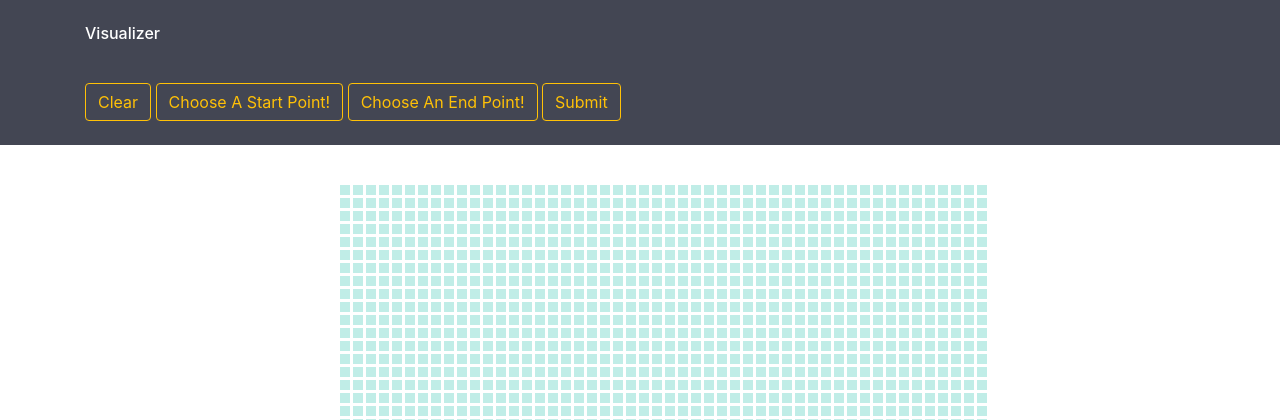
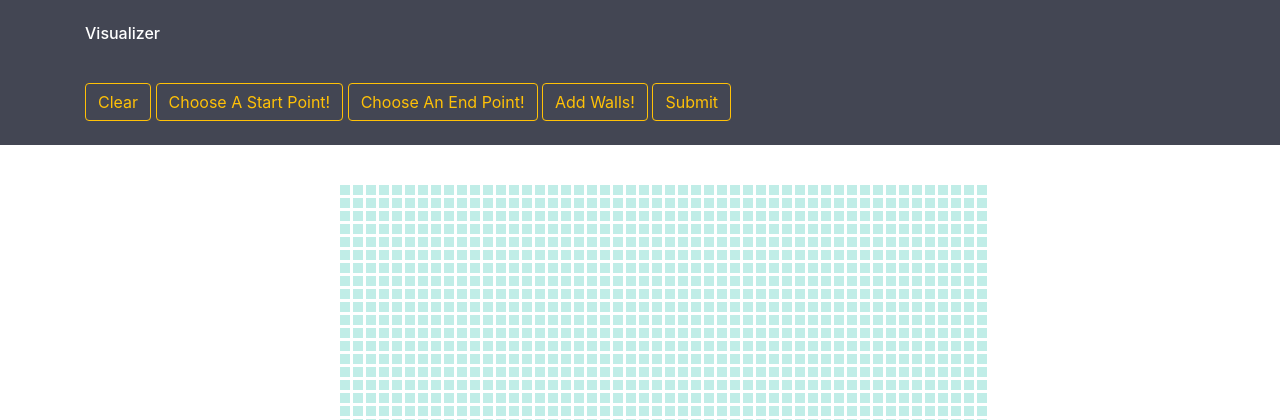
Before and after one commit to DimPap99/AlgorithmVisualizer, a Flask app: page / in a window 1280 px wide. Shown: the top 420 px of the page. Run offline with Flask 2, Linux system fonts and the light colour scheme; some libraries are stand-ins or nearby versions.

Commit message:
Added the walls button and the ability to create them.Need to implement it on dijkstras.

```diff
--- a/Node.py
+++ b/Node.py
@@ -24,7 +24,5 @@ class Node():
         return str(self.column) + "-" + str(self.row)
 
     def draw(self):
-        if self.is_visited == False and self.is_start == False:
-            return "<div class='cell' id='"+str(self.column)+"-"+str(self.row)+"'></div>"
-        elif self.is_visited == True and self.is_start == True:
-            return "<div class='cell' id='" + str(self.column) + "-" + str(self.row) + "'></div>"
+
+        return "<div class='cell' id='"+str(self.column)+"-"+str(self.row)+"' ></div>"
--- a/static/Javascript/pathfinding.js
+++ b/static/Javascript/pathfinding.js
@@ -5,6 +5,8 @@ function clearGraph(){
         location.reload();
         return false;
 }
+    let create_walls = false;
+    let walls = [];
     let startCellID = null;
     let endCellID = null;
     let pick_start_point = false;
@@ -49,6 +51,23 @@ function clearGraph(){
 
         }
     }
+
+    //to check if our mouse is down or up
+ //when the mouse is down the mouseDown variable is 1
+ //when its up mouseDown is 0
+ let stop_walls = false;
+ let mouseDown = 0;
+
+    document.onmousedown = function () {
+        ++mouseDown;
+
+ }
+  document.onmouseup = function () {
+        if(stop_walls){
+            create_walls = false;
+        }
+        --mouseDown;
+ }
 
 
 
@@ -117,6 +136,11 @@ function clearGraph(){
       });
 });
 
+    function addWalls(){
+        create_walls = true;
+
+    }
+
     $(document).on('click', '.cell', function ( event ) {
         if(pick_start_point == true){
             var startPoint = document.getElementById(event.target.id);
@@ -139,3 +163,23 @@ function clearGraph(){
         }
     $( "#log" ).html( "clicked: " + event.target.id );
 });
+
+//Listener on mouseover for cells
+// once the boolean create_walls == true
+// dragging our mouse over cells while the mouse is down will cause
+// the cells to become walls.
+
+    $(document).on("mouseover", '.cell', function ( event ) {
+        if (mouseDown && create_walls){
+        //after we have clicked on create walls and tried to create at least one
+        //if we let the mouse up then we stop creating walls
+        stop_walls = true;
+        let CellID = event.target.id;
+        document.getElementById(CellID).classList.add('wall');
+        walls.push(CellID);}
+        // if the mouse is up after create walls
+
+        //console.log(CellID);
+
+    $( "#log" ).html( "clicked: " + event.target.id );
+});
--- a/static/styles/visualizer.css
+++ b/static/styles/visualizer.css
@@ -19,6 +19,13 @@
 .cell:hover{
      background-color: yellow;
 }
+
+
+.wall {
+            text-align: center;
+			background: #040505;
+			padding: 5px;
+		}
 
 
 
--- a/templates/mainPage.html
+++ b/templates/mainPage.html
@@ -23,6 +23,7 @@
     <button type="button" class="btn btn-outline-warning" onclick="clearGraph()">Clear</button>
     <button type="button" class="btn btn-outline-warning" onclick="pickStartPoint()">Choose A Start Point!</button>
     <button type="button" class="btn btn-outline-warning" onclick="pickEndPoint()">Choose An End Point!</button>
+    <button type="button" class="btn btn-outline-warning" onclick="addWalls()">Add Walls!</button>
     <input type="submit"  class="btn btn-outline-warning" value="Submit" id='submit'>
     </form>
     </div>
```
